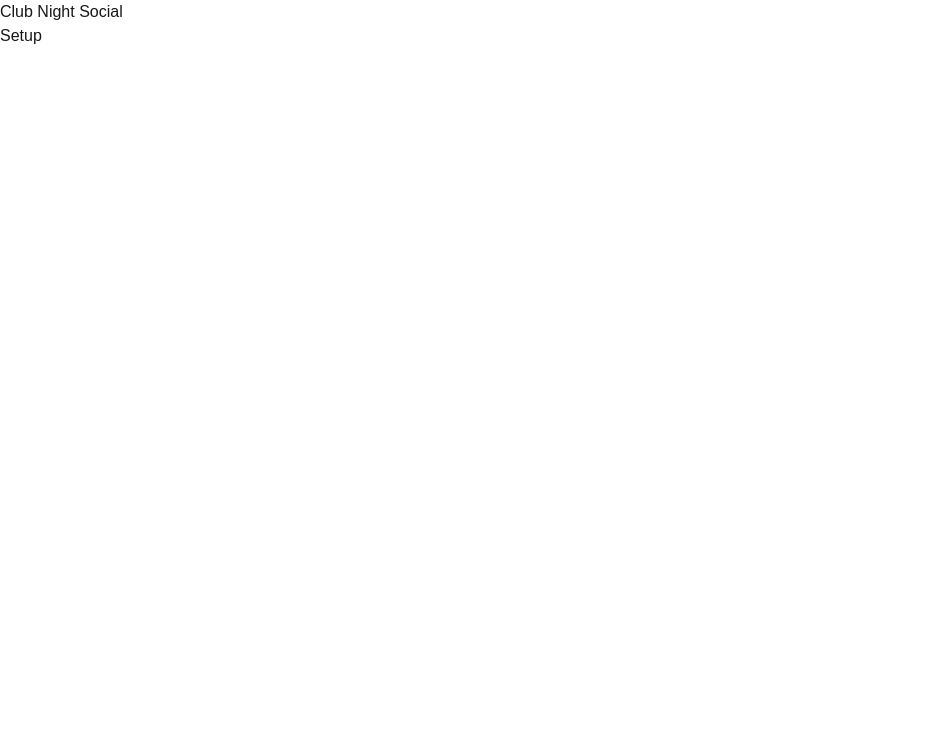
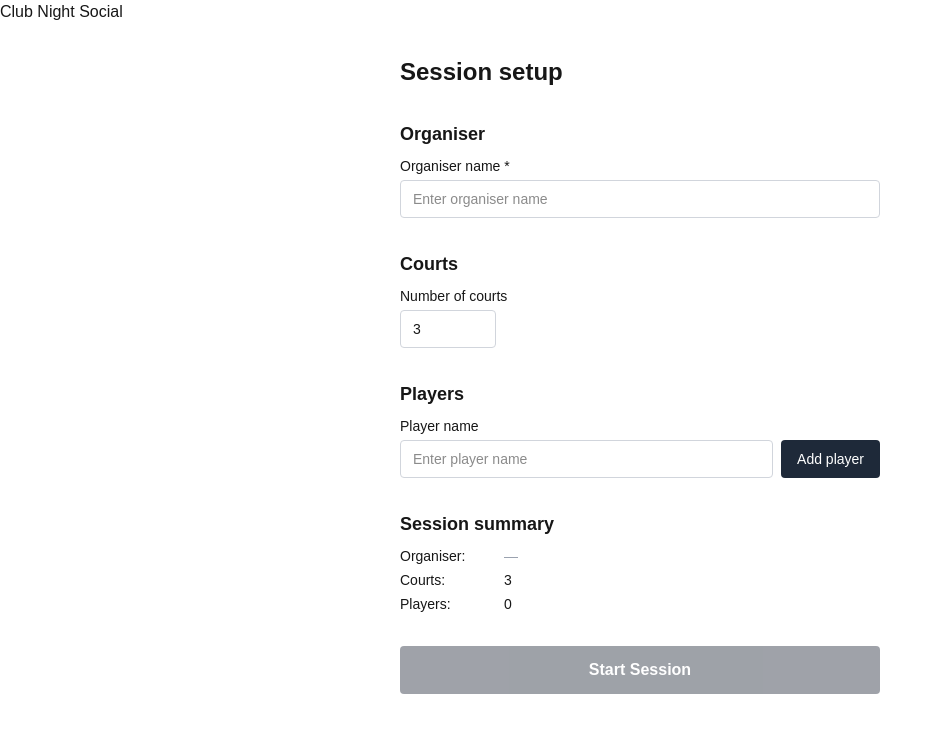
Before and after one commit to deepakjois-rgb/clubnightsocial, a Next.js app: page /setup in a window 1280 px wide. Shown: the top 732 px of the page, without its empty margins (0-943 px from the left). Built offline with nearby package versions, Linux system fonts and the light colour scheme.

Commit message:
Session screen - basic UI

```diff
--- a/src/app/setup/page.tsx
+++ b/src/app/setup/page.tsx
@@ -1,3 +1,186 @@
+"use client";
+
+import { useState, useRef, KeyboardEvent } from "react";
+import { MESSAGES } from "@/constants/messages";
+import { APP_CONSTANTS } from "@/constants/appConstants";
+
+const M = MESSAGES;
+const AC = APP_CONSTANTS;
+
 export default function SetupPage() {
-  return <main><h1>Setup</h1></main>;
+  const [organiserName, setOrganiserName] = useState("");
+  const [courtCount, setCourtCount] = useState(3);
+  const [players, setPlayers] = useState<string[]>([]);
+  const [playerInput, setPlayerInput] = useState("");
+  const [duplicateError, setDuplicateError] = useState(false);
+  const playerInputRef = useRef<HTMLInputElement>(null);
+
+  function addPlayer() {
+    const name = playerInput.trim();
+    if (!name) return;
+
+    if (players.some((p) => p.toLowerCase() === name.toLowerCase())) {
+      setDuplicateError(true);
+      return;
+    }
+
+    setPlayers((prev) => [...prev, name]);
+    setPlayerInput("");
+    setDuplicateError(false);
+    playerInputRef.current?.focus();
+  }
+
+  function removePlayer(index: number) {
+    setPlayers((prev) => prev.filter((_, i) => i !== index));
+  }
+
+  function handlePlayerInputChange(value: string) {
+    setPlayerInput(value);
+    setDuplicateError(false);
+  }
+
+  function handlePlayerInputKeyDown(e: KeyboardEvent<HTMLInputElement>) {
+    if (e.key === "Enter") {
+      e.preventDefault();
+      addPlayer();
+    }
+  }
+
+  const canStart =
+    organiserName.trim().length > 0 &&
+    courtCount >= AC.MIN_COURTS &&
+    courtCount <= AC.MAX_COURTS &&
+    players.length >= AC.MIN_PLAYERS_TO_START;
+
+  return (
+    <main className="max-w-lg mx-auto px-4 py-8 space-y-8">
+      <h1 className="text-2xl font-bold">{M.PAGE_TITLE}</h1>
+
+      {/* Organiser */}
+      <section className="space-y-2">
+        <h2 className="text-lg font-semibold">{M.ORGANISER_SECTION}</h2>
+        <div className="space-y-1">
+          <label htmlFor="organiser-name" className="block text-sm font-medium">
+            {M.ORGANISER_NAME_LABEL} <span aria-hidden="true">*</span>
+          </label>
+          <input
+            id="organiser-name"
+            type="text"
+            required
+            value={organiserName}
+            maxLength={AC.MAX_ORGANISER_NAME_LENGTH}
+            onChange={(e) => setOrganiserName(e.target.value)}
+            className="w-full border border-gray-300 rounded px-3 py-2 text-sm"
+            placeholder={M.ORGANISER_NAME_PLACEHOLDER}
+          />
+        </div>
+      </section>
+
+      {/* Courts */}
+      <section className="space-y-2">
+        <h2 className="text-lg font-semibold">{M.COURTS_SECTION}</h2>
+        <div className="space-y-1">
+          <label htmlFor="court-count" className="block text-sm font-medium">
+            {M.COURT_COUNT_LABEL}
+          </label>
+          <input
+            id="court-count"
+            type="number"
+            min={AC.MIN_COURTS}
+            max={AC.MAX_COURTS}
+            value={courtCount}
+            onChange={(e) =>
+              setCourtCount(Math.max(AC.MIN_COURTS, parseInt(e.target.value, 10) || AC.MIN_COURTS))
+            }
+            className="w-24 border border-gray-300 rounded px-3 py-2 text-sm"
+          />
+        </div>
+      </section>
+
+      {/* Players */}
+      <section className="space-y-2">
+        <h2 className="text-lg font-semibold">{M.PLAYERS_SECTION}</h2>
+        <div className="space-y-1">
+          <label htmlFor="player-name" className="block text-sm font-medium">
+            {M.PLAYER_NAME_LABEL}
+          </label>
+          <div className="flex gap-2">
+            <input
+              id="player-name"
+              ref={playerInputRef}
+              type="text"
+              value={playerInput}
+              maxLength={AC.MAX_PLAYER_NAME_LENGTH}
+              onChange={(e) => handlePlayerInputChange(e.target.value)}
+              onKeyDown={handlePlayerInputKeyDown}
+              className="flex-1 border border-gray-300 rounded px-3 py-2 text-sm"
+              placeholder={M.PLAYER_NAME_PLACEHOLDER}
+              aria-describedby={duplicateError ? "player-error" : undefined}
+            />
+            <button
+              type="button"
+              onClick={addPlayer}
+              className="px-4 py-2 bg-gray-800 text-white text-sm rounded hover:bg-gray-700"
+            >
+              {M.ADD_PLAYER_BUTTON}
+            </button>
+          </div>
+          {duplicateError && (
+            <p id="player-error" role="alert" className="text-sm text-red-600">
+              {M.DUPLICATE_PLAYER_ERROR}
+            </p>
+          )}
+        </div>
+
+        {players.length > 0 && (
+          <ul className="space-y-1 pt-2" aria-label={M.PLAYER_LIST}>
+            {players.map((name, index) => (
+              <li
+                key={index}
+                className="flex items-center justify-between border border-gray-200 rounded px-3 py-2 text-sm"
+              >
+                <span>{name}</span>
+                <button
+                  type="button"
+                  onClick={() => removePlayer(index)}
+                  className="text-red-600 hover:text-red-800 text-sm"
+                  aria-label={`${M.REMOVE_PLAYER} ${name}`}
+                >
+                  {M.REMOVE_PLAYER}
+                </button>
+              </li>
+            ))}
+          </ul>
+        )}
+      </section>
+
+      {/* Session Summary */}
+      <section className="space-y-2">
+        <h2 className="text-lg font-semibold">{M.SUMMARY_SECTION}</h2>
+        <dl className="space-y-1 text-sm">
+          <div className="flex gap-2">
+            <dt className="font-medium w-24">{M.SUMMARY_ORGANISER}</dt>
+            <dd>{organiserName.trim() || <span className="text-gray-400">—</span>}</dd>
+          </div>
+          <div className="flex gap-2">
+            <dt className="font-medium w-24">{M.SUMMARY_COURTS}</dt>
+            <dd>{courtCount}</dd>
+          </div>
+          <div className="flex gap-2">
+            <dt className="font-medium w-24">{M.SUMMARY_PLAYERS}</dt>
+            <dd>{players.length}</dd>
+          </div>
+        </dl>
+      </section>
+
+      {/* Start Session */}
+      <button
+        type="button"
+        disabled={!canStart}
+        className="w-full py-3 bg-gray-900 text-white font-semibold rounded disabled:opacity-40 disabled:cursor-not-allowed hover:bg-gray-700"
+      >
+        {M.START_SESSION_BUTTON}
+      </button>
+    </main>
+  );
 }
--- /dev/null
+++ b/src/constants/appConstants.ts
@@ -0,0 +1,19 @@
+
+export const APP_CONSTANTS = {
+    //court constants
+    DEFAULT_COURTS: 2,
+    MIN_COURTS: 1,
+    MAX_COURTS: 12,
+
+    //player constants
+    MIN_PLAYERS_TO_START:  2,
+    MAX_PLAYER_NAME_LENGTH: 10,
+
+    //organiser constants
+    MAX_ORGANISER_NAME_LENGTH: 10,
+
+    //game constants
+    SINGLES_PLAYER_COUNT: 2,
+    DOUBLES_PLAYER_COUNT: 4
+
+} as const;
--- /dev/null
+++ b/src/constants/messages.ts
@@ -0,0 +1,25 @@
+export const MESSAGES = {
+  PAGE_TITLE: "Session setup",
+
+  ORGANISER_SECTION: "Organiser",
+  ORGANISER_NAME_LABEL: "Organiser name",
+  ORGANISER_NAME_PLACEHOLDER: "Enter organiser name",
+
+  COURTS_SECTION: "Courts",
+  COURT_COUNT_LABEL: "Number of courts",
+
+  PLAYERS_SECTION: "Players",
+  PLAYER_NAME_LABEL: "Player name",
+  PLAYER_NAME_PLACEHOLDER: "Enter player name",
+  ADD_PLAYER_BUTTON: "Add player",
+  REMOVE_PLAYER: "Remove",
+  PLAYER_LIST: "Player list",
+  DUPLICATE_PLAYER_ERROR: "A player with that name has already been added.",
+
+  SUMMARY_SECTION: "Session summary",
+  SUMMARY_ORGANISER: "Organiser:",
+  SUMMARY_COURTS: "Courts:",
+  SUMMARY_PLAYERS: "Players:",
+
+  START_SESSION_BUTTON: "Start Session",
+} as const;
```
